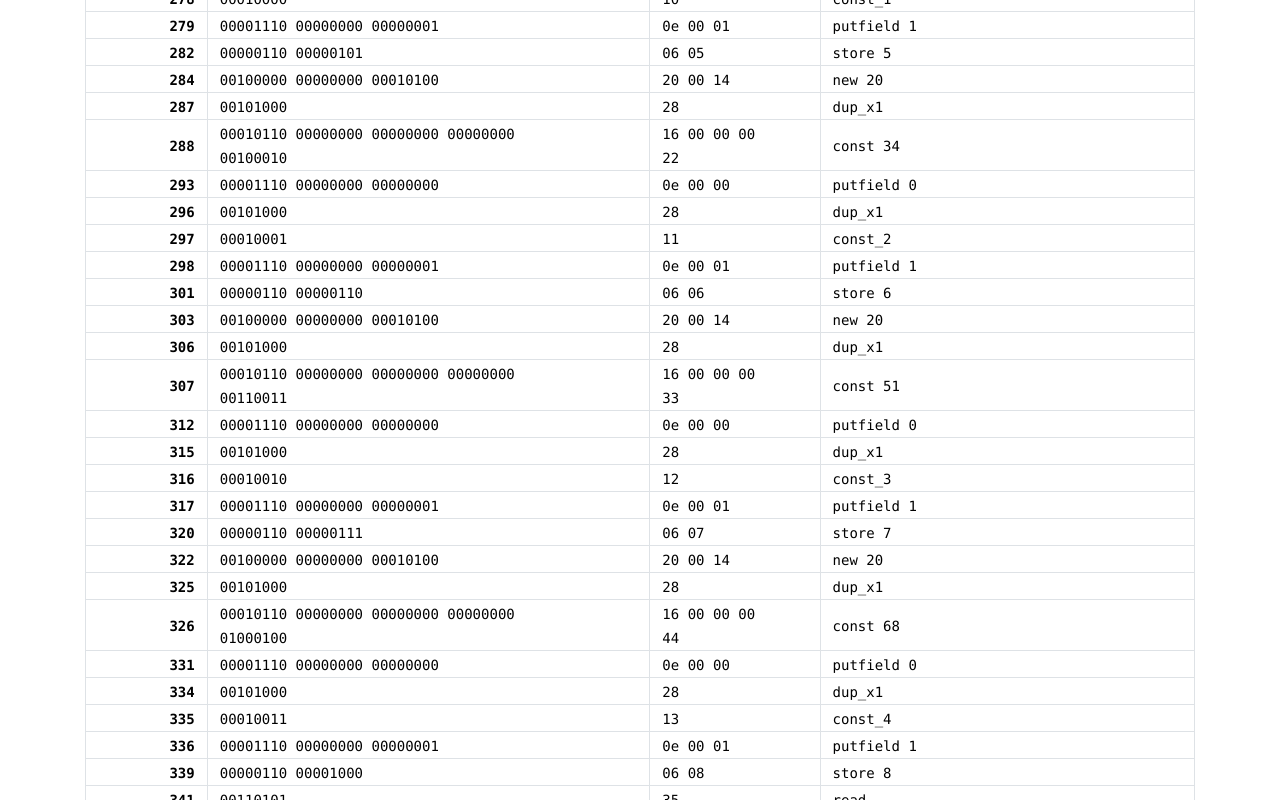
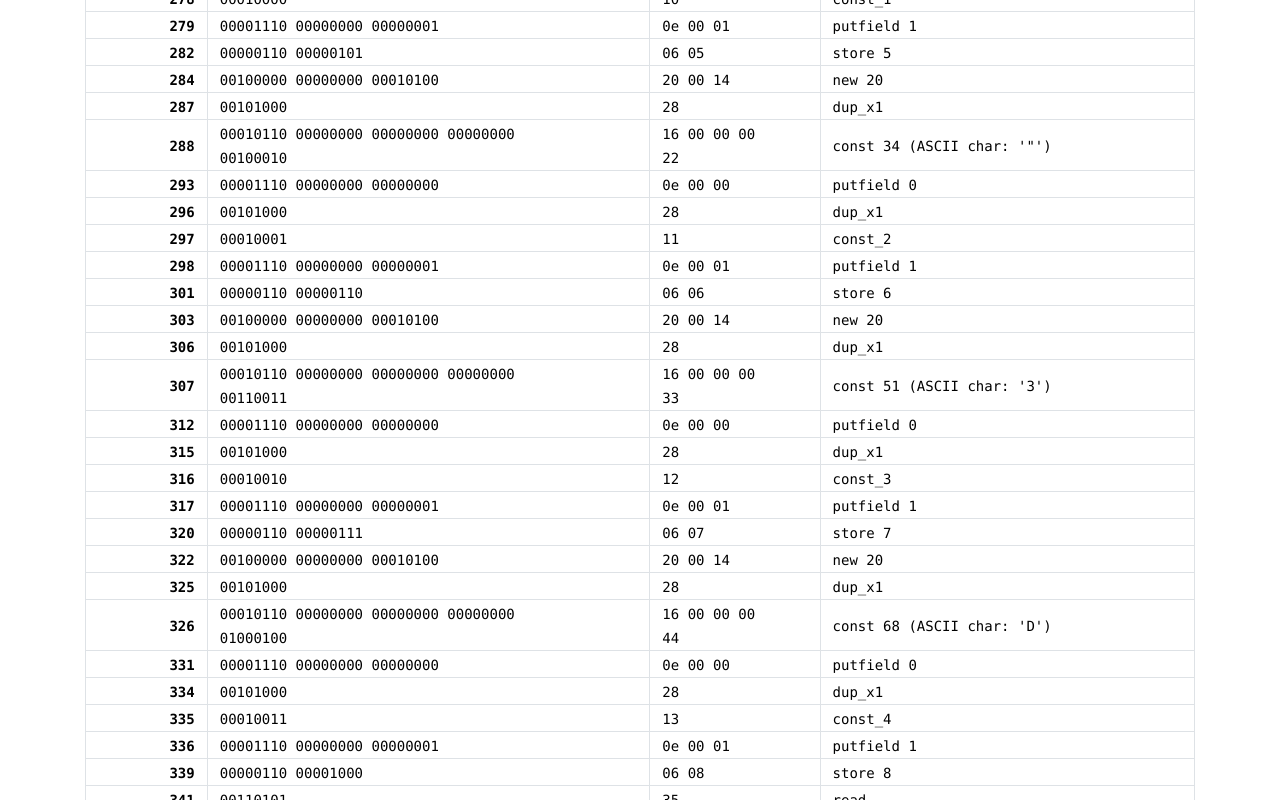
Before and after one commit to DanijelAskov/microjava-disassembler, an Angular app: page / in a window 1280 px wide. Shown: the part 3980-4780 px from the top of the page. Built offline with nearby package versions, Linux system fonts and the light colour scheme.

Commit message:
Adding more info for const instructions

```diff
--- a/src/app/shared/disassembler.shared.ts
+++ b/src/app/shared/disassembler.shared.ts
@@ -313,7 +313,9 @@ export class Disassembler {
         }
 				case Disassembler.CONST.opcode: {
           this.operand1 = this.get4();
-          this.put(Disassembler.CONST, new Uint8Array([this.opcode, (this.operand1 >> 24) & 0x0ff, (this.operand1 >> 16) & 0x0ff, (this.operand1 >> 8) & 0x0ff, this.operand1 & 0x0ff]), this.operand1.toString());
+          let asciiChar = String.fromCharCode(this.operand1);
+          let isPrintable = /^[ -~]$/.test(asciiChar);
+          this.put(Disassembler.CONST, new Uint8Array([this.opcode, (this.operand1 >> 24) & 0x0ff, (this.operand1 >> 16) & 0x0ff, (this.operand1 >> 8) & 0x0ff, this.operand1 & 0x0ff]), this.operand1.toString() + (isPrintable ? " (ASCII char: '" + asciiChar + "')" : ""));
           break;
         }
 				case Disassembler.ADD.opcode: {
```
